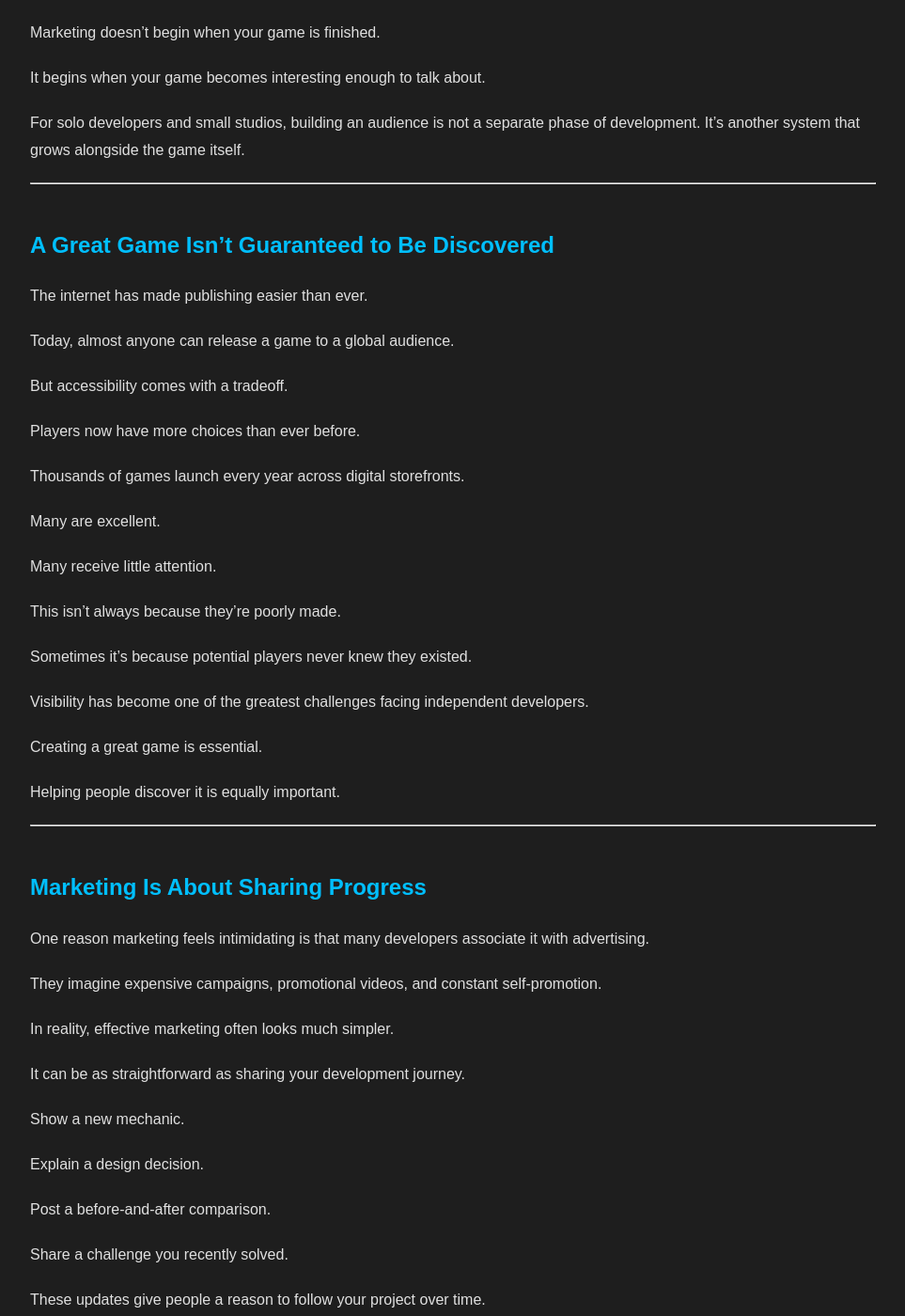
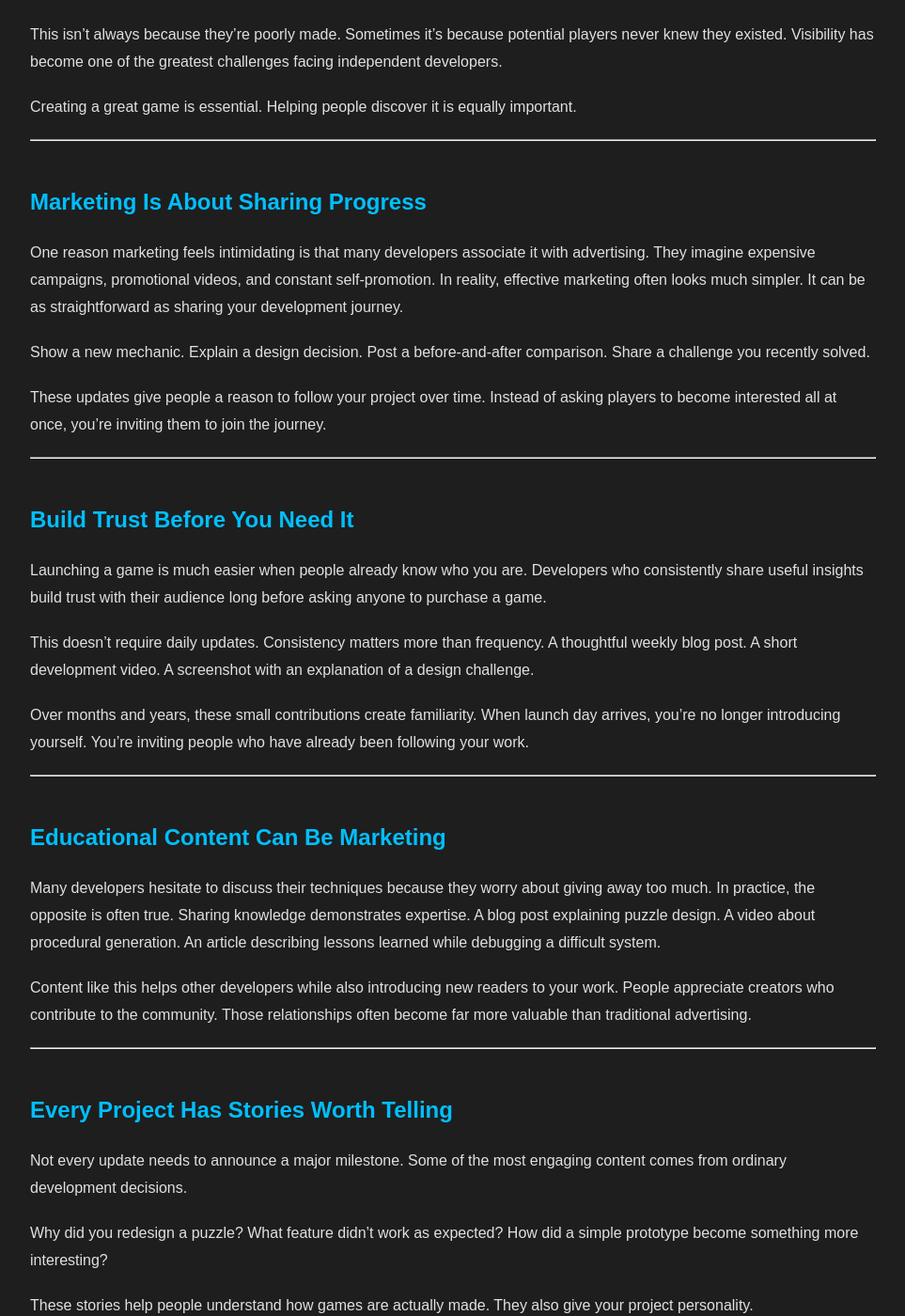
Before and after one commit to ScriptureExamined/NovawrightStudios, a Jekyll site: the page built from _posts/2026-06-29-marketing-your-game-starts-long-before-release.md, in a window 1280 px wide and 1400 px high, scrolled down 967 px. Shown: the whole window at 94% size, without its empty margins (158-1121 px from the left). Built offline with Jekyll 4.4.1, drawn with Linux system fonts in a browser that asks for light colours; some of the changed text lies outside the part shown.

Commit message:
Update 2026-06-29-marketing-your-game-starts-long-before-release.md

```diff
--- a/_posts/2026-06-29-marketing-your-game-starts-long-before-release.md
+++ b/_posts/2026-06-29-marketing-your-game-starts-long-before-release.md
@@ -15,29 +15,11 @@ excerpt: >
 
 Ask a group of indie developers what they enjoy most about making games, and you'll hear a familiar list.
 
-Programming.
+Programming. Level design. Art. Music. Storytelling. Puzzle creation.
 
-Level design.
+Now ask them about marketing. The enthusiasm usually disappears.
 
-Art.
-
-Music.
-
-Storytelling.
-
-Puzzle creation.
-
-Now ask them about marketing.
-
-The enthusiasm usually disappears.
-
-For many developers, marketing feels like something separate from game development—a necessary chore that begins a few months before release.
-
-Unfortunately, that's one of the biggest misconceptions in independent game development.
-
-Marketing doesn't begin when your game is finished.
-
-It begins when your game becomes interesting enough to talk about.
+For many developers, marketing feels like something separate from game development—a necessary chore that begins a few months before release. Unfortunately, that's one of the biggest misconceptions in independent game development. Marketing doesn't begin when your game is finished. It begins when your game becomes interesting enough to talk about.
 
 For solo developers and small studios, building an audience is not a separate phase of development. It's another system that grows alongside the game itself.
 
@@ -45,117 +27,51 @@ For solo developers and small studios, building an audience is not a separate ph
 
 ## A Great Game Isn't Guaranteed to Be Discovered
 
-The internet has made publishing easier than ever.
+The internet has made publishing easier than ever. Today, almost anyone can release a game to a global audience. But accessibility comes with a tradeoff. Players now have more choices than ever before.
 
-Today, almost anyone can release a game to a global audience.
+Thousands of games launch every year across digital storefronts. Many are excellent. Many receive little attention.
 
-But accessibility comes with a tradeoff.
+This isn't always because they're poorly made. Sometimes it's because potential players never knew they existed. Visibility has become one of the greatest challenges facing independent developers.
 
-Players now have more choices than ever before.
-
-Thousands of games launch every year across digital storefronts.
-
-Many are excellent.
-
-Many receive little attention.
-
-This isn't always because they're poorly made.
-
-Sometimes it's because potential players never knew they existed.
-
-Visibility has become one of the greatest challenges facing independent developers.
-
-Creating a great game is essential.
-
-Helping people discover it is equally important.
+Creating a great game is essential. Helping people discover it is equally important.
 
 ---
 
 ## Marketing Is About Sharing Progress
 
-One reason marketing feels intimidating is that many developers associate it with advertising.
+One reason marketing feels intimidating is that many developers associate it with advertising. They imagine expensive campaigns, promotional videos, and constant self-promotion. In reality, effective marketing often looks much simpler. It can be as straightforward as sharing your development journey.
 
-They imagine expensive campaigns, promotional videos, and constant self-promotion.
+Show a new mechanic. Explain a design decision. Post a before-and-after comparison. Share a challenge you recently solved.
 
-In reality, effective marketing often looks much simpler.
-
-It can be as straightforward as sharing your development journey.
-
-Show a new mechanic.
-
-Explain a design decision.
-
-Post a before-and-after comparison.
-
-Share a challenge you recently solved.
-
-These updates give people a reason to follow your project over time.
-
-Instead of asking players to become interested all at once, you're inviting them to join the journey.
+These updates give people a reason to follow your project over time. Instead of asking players to become interested all at once, you're inviting them to join the journey.
 
 ---
 
 ## Build Trust Before You Need It
 
-Launching a game is much easier when people already know who you are.
+Launching a game is much easier when people already know who you are. Developers who consistently share useful insights build trust with their audience long before asking anyone to purchase a game.
 
-Developers who consistently share useful insights build trust with their audience long before asking anyone to purchase a game.
+This doesn't require daily updates. Consistency matters more than frequency. A thoughtful weekly blog post. A short development video. A screenshot with an explanation of a design challenge.
 
-This doesn't require daily updates.
-
-Consistency matters more than frequency.
-
-A thoughtful weekly blog post.
-
-A short development video.
-
-A screenshot with an explanation of a design challenge.
-
-Over months and years, these small contributions create familiarity.
-
-When launch day arrives, you're no longer introducing yourself.
-
-You're inviting people who have already been following your work.
+Over months and years, these small contributions create familiarity. When launch day arrives, you're no longer introducing yourself. You're inviting people who have already been following your work.
 
 ---
 
 ## Educational Content Can Be Marketing
 
-Many developers hesitate to discuss their techniques because they worry about giving away too much.
+Many developers hesitate to discuss their techniques because they worry about giving away too much. In practice, the opposite is often true. Sharing knowledge demonstrates expertise. A blog post explaining puzzle design. A video about procedural generation. An article describing lessons learned while debugging a difficult system.
 
-In practice, the opposite is often true.
-
-Sharing knowledge demonstrates expertise.
-
-A blog post explaining puzzle design.
-
-A video about procedural generation.
-
-An article describing lessons learned while debugging a difficult system.
-
-Content like this helps other developers while also introducing new readers to your work.
-
-People appreciate creators who contribute to the community.
-
-Those relationships often become far more valuable than traditional advertising.
+Content like this helps other developers while also introducing new readers to your work. People appreciate creators who contribute to the community. Those relationships often become far more valuable than traditional advertising.
 
 ---
 
 ## Every Project Has Stories Worth Telling
 
-Not every update needs to announce a major milestone.
+Not every update needs to announce a major milestone. Some of the most engaging content comes from ordinary development decisions.
 
-Some of the most engaging content comes from ordinary development decisions.
+Why did you redesign a puzzle? What feature didn't work as expected? How did a simple prototype become something more interesting?
 
-Why did you redesign a puzzle?
-
-What feature didn't work as expected?
-
-How did a simple prototype become something more interesting?
-
-These stories help people understand how games are actually made.
-
-They also give your project personality.
+These stories help people understand how games are actually made. They also give your project personality.
 
 Players enjoy following creators, not just products.
 
@@ -163,9 +79,7 @@ Players enjoy following creators, not just products.
 
 ## What This Means for Project Echo
 
-Project Echo provides plenty of opportunities for meaningful content.
-
-Instead of waiting until release, imagine documenting the evolution of its core ideas.
+Project Echo provides plenty of opportunities for meaningful content. Instead of waiting until release, imagine documenting the evolution of its core ideas.
 
 You could write about:
 
@@ -175,13 +89,7 @@ You could write about:
 - building interaction systems in Unity
 - lessons learned from prototyping mechanics
 
-Each topic stands on its own as valuable reading.
-
-At the same time, each quietly introduces readers to the game.
-
-By the time Project Echo launches, your audience won't just recognize the name.
-
-They'll understand the philosophy behind it.
+Each topic stands on its own as valuable reading. At the same time, each quietly introduces readers to the game. By the time Project Echo launches, your audience won't just recognize the name. They'll understand the philosophy behind it.
 
 That connection is difficult to create with advertisements alone.
 
@@ -189,17 +97,9 @@ That connection is difficult to create with advertisements alone.
 
 ## Think Beyond Launch Day
 
-Many developers treat launch as the finish line.
+Many developers treat launch as the finish line. In reality, it's often the beginning of a game's relationship with its community.
 
-In reality, it's often the beginning of a game's relationship with its community.
-
-Players appreciate transparency.
-
-They enjoy seeing improvements.
-
-They like understanding why changes happen.
-
-Maintaining communication after release builds long-term goodwill and encourages players to remain engaged.
+Players appreciate transparency. They enjoy seeing improvements. They like understanding why changes happen. Maintaining communication after release builds long-term goodwill and encourages players to remain engaged.
 
 Communities grow through conversation, not announcements.
 
@@ -207,40 +107,20 @@ Communities grow through conversation, not announcements.
 
 ## Small Efforts Compound Over Time
 
-One blog post won't build an audience.
+One blog post won't build an audience. Neither will one social media post or one development video. But dozens of thoughtful updates published consistently over months can create remarkable momentum. Each article becomes another way for someone to discover your work. Each screenshot becomes another opportunity for discussion. Each lesson shared becomes another reason for people to follow your journey.
 
-Neither will one social media post or one development video.
-
-But dozens of thoughtful updates published consistently over months can create remarkable momentum.
-
-Each article becomes another way for someone to discover your work.
-
-Each screenshot becomes another opportunity for discussion.
-
-Each lesson shared becomes another reason for people to follow your journey.
-
-Marketing rarely succeeds because of one dramatic moment.
-
-It succeeds because of steady, consistent effort.
+Marketing rarely succeeds because of one dramatic moment. It succeeds because of steady, consistent effort.
 
 ---
 
 ## Final Thought
 
-Independent developers often think of marketing as something that competes with development time.
+Independent developers often think of marketing as something that competes with development time. A healthier perspective is to see marketing as documenting development rather than interrupting it.
 
-A healthier perspective is to see marketing as documenting development rather than interrupting it.
-
-You're already solving interesting problems.
-
-You're already making creative decisions.
-
-You're already learning valuable lessons.
+You're already solving interesting problems. You're already making creative decisions. You're already learning valuable lessons.
 
 Sharing those experiences helps other developers, builds trust with future players, and creates an audience that grows alongside your game.
 
-When launch day finally arrives, you're no longer introducing a project from scratch.
-
-You're inviting people to experience a world they've already enjoyed watching come to life.
+When launch day finally arrives, you're no longer introducing a project from scratch. You're inviting people to experience a world they've already enjoyed watching come to life.
 
 For many indie developers, that may be the most effective marketing strategy of all.
```
